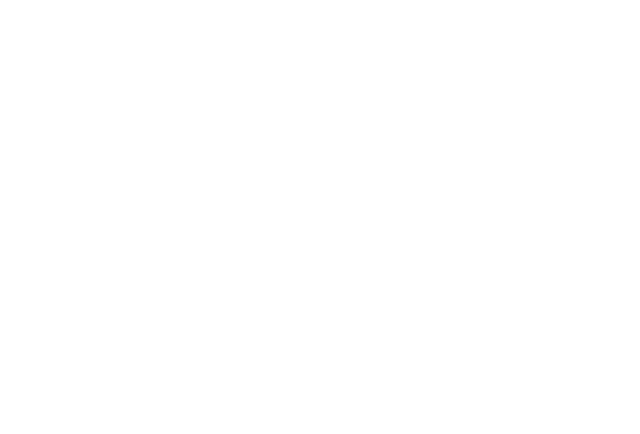
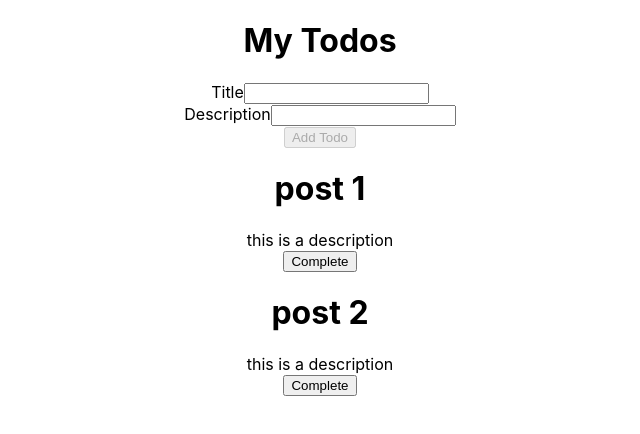
Before and after one commit to Arman-Abbasian/some-react-typescript-practice, a React (Create React App) app: page / in a window 1280 px wide. Shown: the top 434 px of the page, without its empty margins (320-960 px from the left). Built offline with nearby package versions, Linux system fonts and the light colour scheme; the HTML template or start-up script is replaced by a standard one.

Commit message:
make useContext principle

```diff
--- a/src/App.tsx
+++ b/src/App.tsx
@@ -5,6 +5,8 @@
 import StringChildren from './components/children/StringChildren';
 import TagChildren from './components/children/TagChildren';
 import Box from './components/context/Box';
+import AddTodo from './components/context/Todos/AddTodo';
+import  TodoContext  from './components/context/Todos/TodoContext';
 import UserContextProvider from './components/context/User/UserContext';
 import UserContext from './components/context/User/UserContext';
 import Userr from './components/context/User/Userr';
@@ -18,6 +20,8 @@
 import LoggedIn from './components/useState/LoggedIn';
 import User from './components/useState/User';
 import Users from './components/useState/Users';
+import TodoProvider from './components/context/Todos/TodoContext';
+import { Todos } from './components/context/Todos/Todos';
 
 const persons=[
   {id:1,firstName:"Jack",lastName:"meley"},
@@ -54,6 +58,13 @@
     <Userr />
     </UserContext> */}
     {/* <Private isLoggedIn={false}  /> */}
+    <TodoProvider>
+      <main className='App'>
+        <h1>My Todos</h1>
+        <AddTodo />
+        <Todos />
+      </main>
+    </TodoProvider>
     </div>
   );
 }
--- /dev/null
+++ b/src/components/context/Todos/AddTodo.tsx
@@ -0,0 +1,33 @@
+import * as React from 'react';
+import { ITodo, TodoContext, TodoContextType } from './TodoContext';
+
+const AddTodo: React.FC = () => {
+  const { saveTodo } = React.useContext(TodoContext) as TodoContextType;
+  const [formData, setFormData] = React.useState<ITodo | {}>();
+  const handleForm = (e: React.FormEvent<HTMLInputElement>): void => {
+    setFormData({
+      ...formData,
+      [e.currentTarget.id]: e.currentTarget.value,
+    });
+  };
+  const handleSaveTodo = (e: React.FormEvent, formData: ITodo | any) => {
+    e.preventDefault();
+    saveTodo(formData);
+  };
+  return (
+    <form onSubmit={(e) => handleSaveTodo(e, formData)}>
+      <div>
+        <div>
+          <label htmlFor="name">Title</label>
+          <input onChange={handleForm} type="text" id="title" />
+        </div>
+        <div>
+          <label htmlFor="description">Description</label>
+          <input onChange={handleForm} type="text" id="description" />
+        </div>
+      </div>
+      <button disabled={formData === undefined ? true : false}>Add Todo</button>
+    </form>
+  );
+};
+export default AddTodo;
--- /dev/null
+++ b/src/components/context/Todos/Todo.tsx
@@ -0,0 +1,25 @@
+import * as React from 'react';
+import { ITodo } from './TodoContext';
+
+
+type Props = {
+  todo: ITodo;
+  updateTodo: (id: number) => void;
+};
+
+const Todo= ({ todo, updateTodo }:Props) => {
+    console.log(todo)
+  const checkTodo: string = todo.status ? `line-through` : '';
+  return (
+    <div className="Card">
+      <div className="Card--text">
+        <h1 className={checkTodo}>{todo.title}</h1>
+        <span className={checkTodo}>{todo.description}</span>
+      </div>
+      <button onClick={() => updateTodo(todo.id)} className={todo.status ? `hide-button` : 'Card--button'}>
+        Complete
+      </button>
+    </div>
+  );
+};
+export default Todo;
--- a/src/components/context/Todos/TodoContext.tsx
+++ b/src/components/context/Todos/TodoContext.tsx
@@ -11,10 +11,13 @@
     saveTodo: (todo: ITodo) => void;
     updateTodo: (id: number) => void;
   };
+  type ThemeContextProviderProp={
+    children:React.ReactNode
+  }
 
   export const TodoContext = React.createContext<TodoContextType | null>(null);
 
-  const TodoProvider: React.FC<React.ReactNode> = ({ children }) => {
+  const TodoProvider= ({ children }:ThemeContextProviderProp) => {
     const [todos, setTodos] = React.useState<ITodo[]>([
       {
         id: 1,
@@ -46,7 +49,9 @@
         }
       });
     };
-    return <TodoContext.Provider value={{ todos, saveTodo, updateTodo }}>{children}</TodoContext.Provider>;
+    return <TodoContext.Provider value={{ todos, saveTodo, updateTodo }}>
+                {children}
+            </TodoContext.Provider>;
   };
 
   export default TodoProvider;
--- a/src/components/context/Todos/Todos.tsx
+++ b/src/components/context/Todos/Todos.tsx
@@ -1,7 +1,15 @@
-const Todos = () => {
-    return (
-        <div></div>
-     );
-}
+import * as React from 'react';
+import Todo from './Todo';
+import { ITodo, TodoContext, TodoContextType } from './TodoContext';
 
-export default Todos;
+
+export const Todos = () => {
+  const { todos, updateTodo } = React.useContext(TodoContext) as TodoContextType;
+  return (
+    <>
+      {todos.map((todo: ITodo) => (
+        <Todo key={todo.id} updateTodo={updateTodo} todo={todo} />
+      ))}
+    </>
+  );
+};
```
